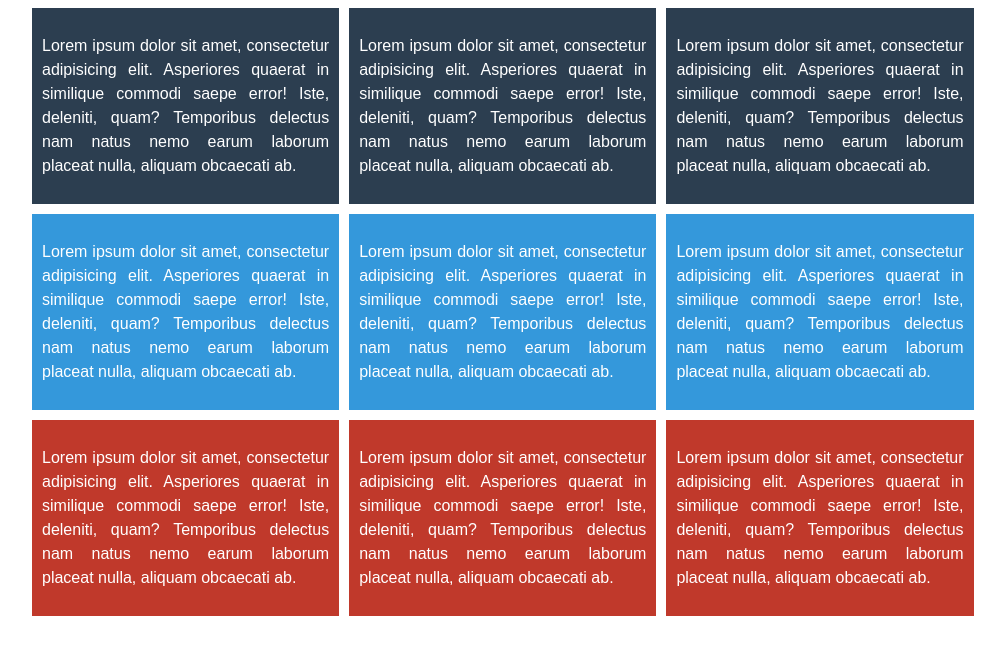
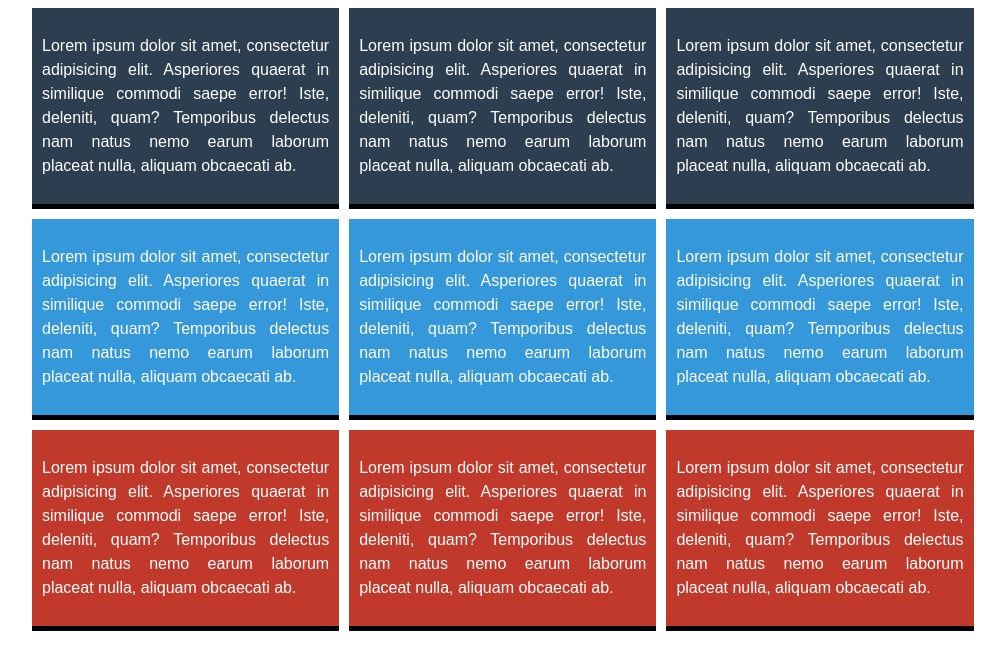
Before and after one commit to husain100b/polo, a plain HTML site: page home.html in a window 1280 px wide. Shown: the whole page, without its empty margins (128-1133 px from the left). Drawn offline with Linux system fonts and the light colour scheme.

Commit message:
Adding border-bottom to the  wrap-col

```diff
--- a/home.html
+++ b/home.html
@@ -33,6 +33,7 @@
 			font-family: sans-serif;
 			line-height: 1.5;
 			text-align: justify;
+			border-bottom: 5px solid #000;
 		}
 	</style>
 </head>
```
